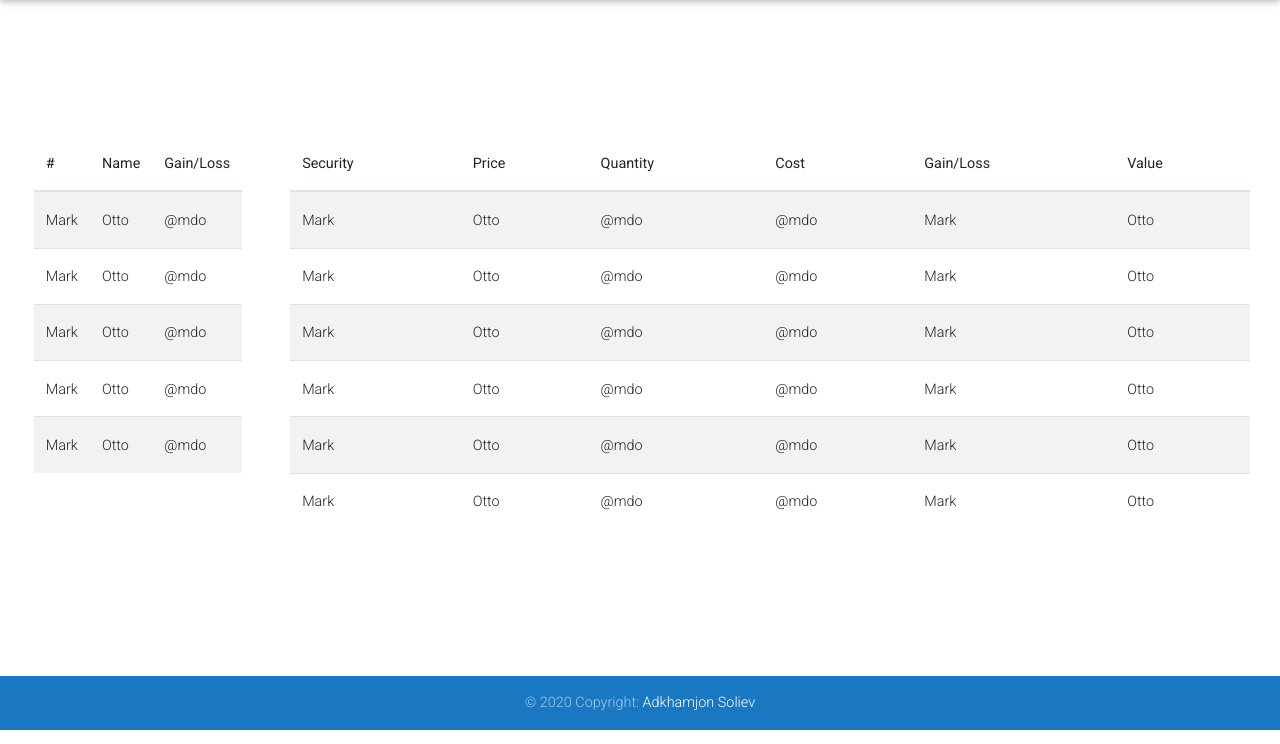
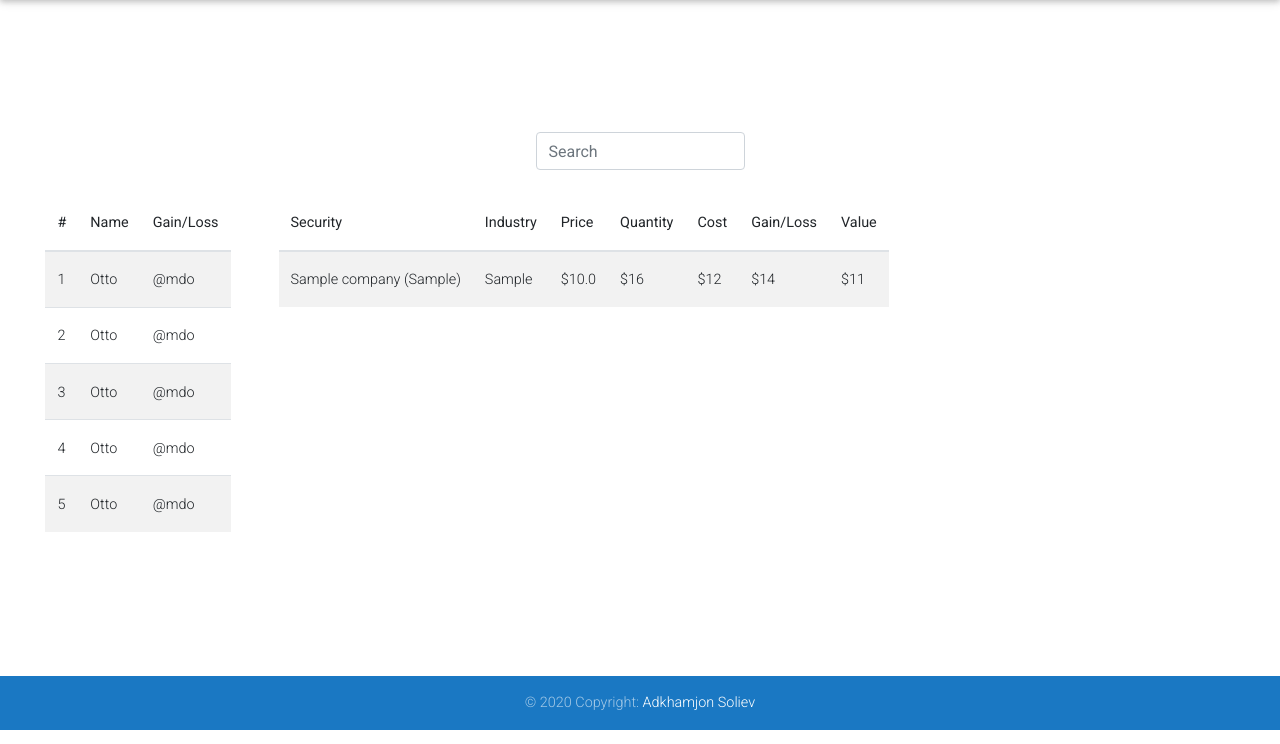
Before and after one commit to tyrocap/Stock-Market-Investment-League, a Django app: page / in a window 1280 px wide. Shown: the part 56-800 px from the top of the page. Run offline with Django 3.2, Linux system fonts and the light colour scheme; tables that the repository leaves empty hold one stand-in row (values such as "Sample post"); parts of the project's set-up code (start-up, migrations or seed data) failed here and were passed over; some libraries are stand-ins or nearby versions.

Commit message:
Updated base template (auth) and static files/database settings

```diff
--- a/stockmarketinvestmentleague/settings.py
+++ b/stockmarketinvestmentleague/settings.py
@@ -152,3 +152,7 @@ STATICFILES_FINDERS = [
 
 # CUSTOM USER MODEL
 AUTH_USER_MODEL = 'stockmarketinvleague.User'
+
+
+# API KEYS
+IEXCLOUD_API = os.environ.get('IEXCLOUD_API')
--- a/templates/base.html
+++ b/templates/base.html
@@ -51,6 +51,7 @@
             </div>
           </li>
         </ul>
+
         <ul class="navbar-nav ml-auto nav-flex-icons">
           <li class="nav-item dropdown">
             <a class="nav-link dropdown-toggle" id="navbarDropdownMenuLink-333" data-toggle="dropdown"
@@ -88,7 +89,7 @@
 
   <!-- Start your project here-->
   <div style="height: 84vh">
-    <div class="flex-center flex-row">
+    <div class="flex-center flex-column">
     {% block content %}
     {% endblock content %}
     </div>
--- a/templates/home.html
+++ b/templates/home.html
@@ -1,8 +1,15 @@
 {% extends 'base.html' %}
 
 {% block content %}
-  <div class="row w-100 h-100 align-content-center justify-content-center">
+  <div class="row align-content-center justify-content-center">
+    <div class="active-pink-3 active-pink-4 mb-4">
+      <input class="form-control" type="text" placeholder="Search" aria-label="Search">
+    </div>
+  </div>
+  <div class="row w-100 h-96 align-content-center justify-content-center">
+
     <div class="w-20 ml-1 mr-5">
+{#      <a class="btn btn-blue" href="{% url 'get_data' %}">GET DATA</a>#}
       <table class="table table-striped">
         <thead>
           <tr>
@@ -13,27 +20,27 @@
         </thead>
         <tbody>
           <tr>
-            <td>Mark</td>
+            <td>1</td>
             <td>Otto</td>
             <td>@mdo</td>
           </tr>
           <tr>
-            <td>Mark</td>
+            <td>2</td>
             <td>Otto</td>
             <td>@mdo</td>
           </tr>
           <tr>
-            <td>Mark</td>
+            <td>3</td>
             <td>Otto</td>
             <td>@mdo</td>
           </tr>
           <tr>
-            <td>Mark</td>
+            <td>4</td>
             <td>Otto</td>
             <td>@mdo</td>
           </tr>
           <tr>
-            <td>Mark</td>
+            <td>5</td>
             <td>Otto</td>
             <td>@mdo</td>
           </tr>
@@ -41,10 +48,12 @@
       </table>
     </div>
     <div class="w-75">
-      <table class="table table-striped">
+
+      <table class="table table-striped w-auto">
         <thead>
           <tr>
             <th scope="col">Security</th>
+            <th scope="col">Industry</th>
             <th scope="col">Price</th>
             <th scope="col">Quantity</th>
             <th scope="col">Cost</th>
@@ -53,54 +62,17 @@
           </tr>
         </thead>
         <tbody>
+        {% for comp in object_list %}
           <tr>
-            <td>Mark</td>
-            <td>Otto</td>
-            <td>@mdo</td>
-            <td>@mdo</td>
-            <td>Mark</td>
-            <td>Otto</td>
+            <td>{{ comp.companyName  }} ({{ comp.symbol }})</td>
+            <td>{{ comp.industry }}</td>
+            <td>${{ comp.price }}</td>
+            <td>$16</td>
+            <td>$12</td>
+            <td>$14</td>
+            <td>$11</td>
           </tr>
-          <tr>
-            <td>Mark</td>
-            <td>Otto</td>
-            <td>@mdo</td>
-            <td>@mdo</td>
-            <td>Mark</td>
-            <td>Otto</td>
-          </tr>
-          <tr>
-            <td>Mark</td>
-            <td>Otto</td>
-            <td>@mdo</td>
-            <td>@mdo</td>
-            <td>Mark</td>
-            <td>Otto</td>
-          </tr>
-          <tr>
-            <td>Mark</td>
-            <td>Otto</td>
-            <td>@mdo</td>
-            <td>@mdo</td>
-            <td>Mark</td>
-            <td>Otto</td>
-          </tr>
-          <tr>
-            <td>Mark</td>
-            <td>Otto</td>
-            <td>@mdo</td>
-            <td>@mdo</td>
-            <td>Mark</td>
-            <td>Otto</td>
-          </tr>
-          <tr>
-            <td>Mark</td>
-            <td>Otto</td>
-            <td>@mdo</td>
-            <td>@mdo</td>
-            <td>Mark</td>
-            <td>Otto</td>
-          </tr>
+        {% endfor %}
         </tbody>
       </table>
     </div>
```
